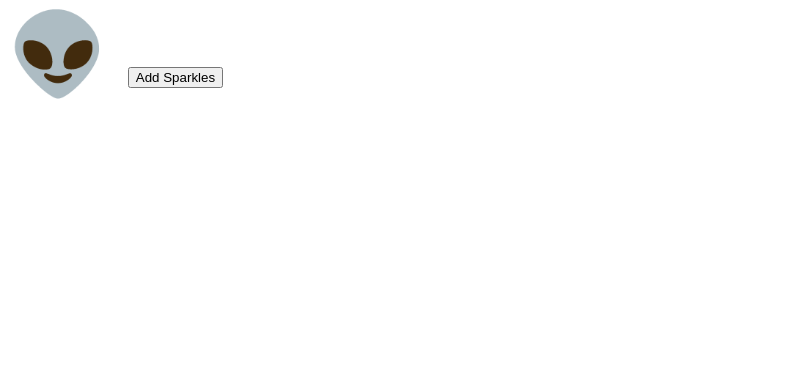
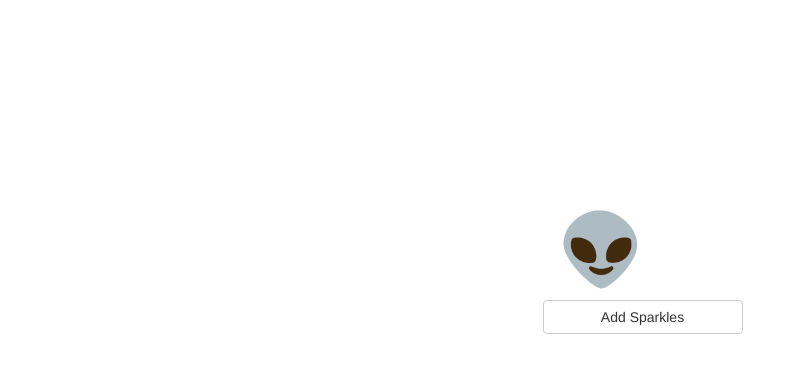
Before and after one commit to agnaite/vuejs-practice, a plain HTML site: page index.html in a window 1280 px wide. Shown: the whole page, without its empty margins (0-792 px from the left). Drawn offline with nearby package versions, Linux system fonts and the light colour scheme.

Commit message:
style changes and addSparkles function improved

```diff
--- a/index.html
+++ b/index.html
@@ -3,35 +3,46 @@
 <head>
   <title></title>
   <meta charset="utf-8">
-  <script src="https://unpkg.com/vue"></script>
+  <link rel="stylesheet" href="https://maxcdn.bootstrapcdn.com/bootstrap/3.3.7/css/bootstrap.min.css">
   <style type="text/css">
+    .container {
+      padding-top: 200px;
+    }
     #alien {
       font-size: 5em;
     }
-    #sparkles-btn  {
-
+    #sparkle-btn  {
+      width: 200px;
     }
   </style>
 </head>
 <body>
 
-  <div id="alien">
-    {{ message }} <span v-if="seen">{{ sparkles }}</span>
-
-    <button v-on:click="addSparkles" id="sparkle-btn">Add Sparkles</button>
+  <div id="app" class="container">
+    <div class="row">
+      <span class="col-sm-offset-5 col-sm-2" id="alien"> {{ message }}
+        <span v-if="seen">{{ sparkles }}</span>
+      </span>
+    </div>
+    <div class="row">
+      <button v-on:click="addSparkles" id="sparkle-btn" class="btn btn-default col-sm-offset-5">{{ buttonLabel }}</button>
+    </div>
   </div>
 
+  <script src="https://unpkg.com/vue"></script>
   <script type="text/javascript">
     var app = new Vue({
-    el: '#alien',
+      el: '#app',
       data: {
         message: "👽",
         sparkles: "✨",
-      seen: false
+        seen: false,
+        buttonLabel: "Add Sparkles"
       },
       methods: {
         addSparkles: function() {
-        this.seen = true;
+          this.seen == true ? this.seen = false: this.seen = true;
+          this.seen == true ? this.buttonLabel = "No Sparkles!" : this.buttonLabel = "Add Sparkles";
         }
       }
     })
```
Lines whose indentation alone changed are shown as unchanged.
